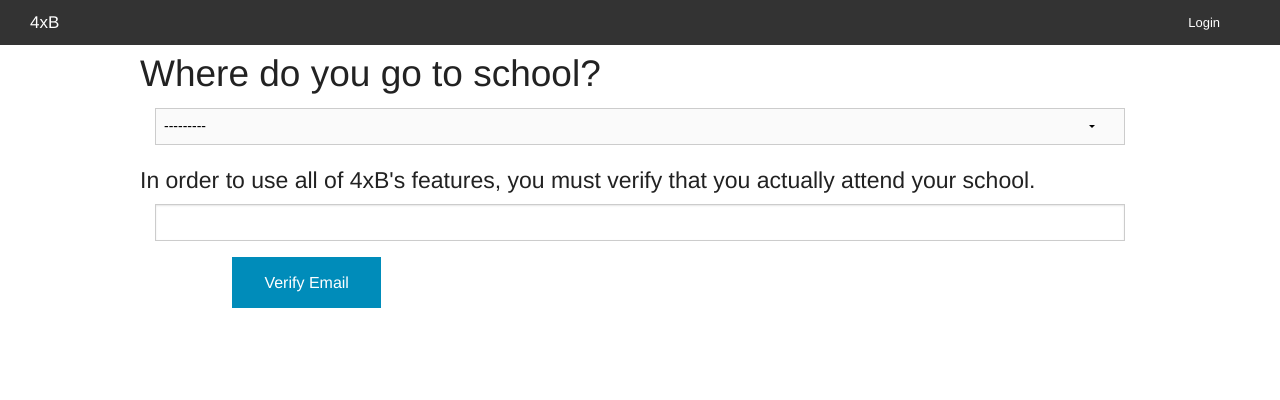
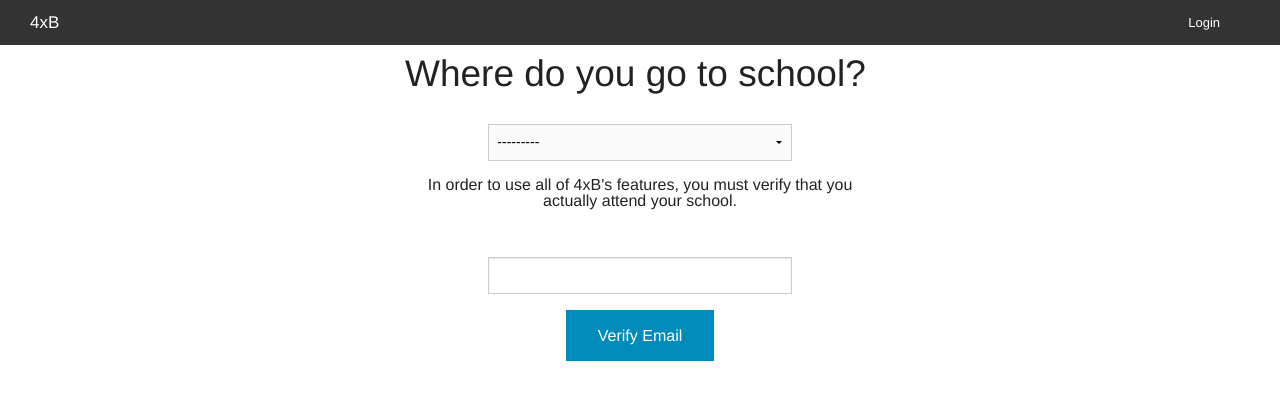
Before and after one commit to agundy/Whiteboard, a Django app: template trackSchool/templates/Student/join_school.html in a window 1280 px wide. Shown: the top 400 px of the page. Run offline with Django 3.2, Linux system fonts and the light colour scheme; the template is opened without the code that fills it: values that come from a table or form of the project are taken from there, others are empty; data comes from the database, SQL or seed files in the repository.

Commit message:
updated the join a school page

```diff
--- a/trackSchool/templates/Student/join_school.html
+++ b/trackSchool/templates/Student/join_school.html
@@ -1,41 +1,64 @@
 {% extends "base.html" %}
 {% block content %}
    <div class="row">
+   		<div class="large-3 columns left">
+   			<br>
+   		</div>
+   		<divc class="large-6 columns left">
    			<label class="header">
         		<h2>Where do you go to school?</h2>
        		</label>
+   		</div>
    </div>
 
    <form id="create_form" action="{% url "courses.views.Student.join_school"%}" method="post">
     {% csrf_token %}
 	<div class="row">
+		<div class="large-3 columns left">
+			<br>
+		</div>
+		<div class="large-6 columns left">
 			<label class="error">
 				{% for error in errors %}
 				{{ error }}
 				{% endfor %}
 			</label>
 		</div>
+	</div>
 
     <div class="row">
-		<div class="large-12 columns left">
+		<div class="large-4 columns left">
+			<br>
+		</div>
+		<div class="large-4 columns left">
 			{{ form.school }}
 		</div>
 	</div>
-    <div class="row">
-        <h4>In order to use all of 4xB's features, you must verify that you actually attend your school.
+
+    <div class="row text-center">
+    	<div class="large-3 columns left">
+    		<br>
+    	</div>
+		<div class="large-6 columns left">
+				In order to use all of 4xB's features, you must verify that you actually attend your school.
+        	<br>
         	<br>
         		{{ message }}
-        </h4>
-
+        	<br>
 		</div>
+    </div>
+    <div class="row"><br></div>
 	<div class="row">
-		<div class="large-12 columns left">
+		<div class="large-4 columns left">
+			<br>
+		</div>
+		<div class="large-4 columns left">
 			{{ form.email }}
 		</div>
 	</div>
 
 	<div class="row text-center">
-		<div class="large-4 columns left">
+		<div class="large-12 columns left">
 			<div class="submitbutton" style="text-align:center">
 				<input type="submit" class="button" value="Verify Email">
 			</div>
```
Lines whose indentation alone changed are shown as unchanged.
